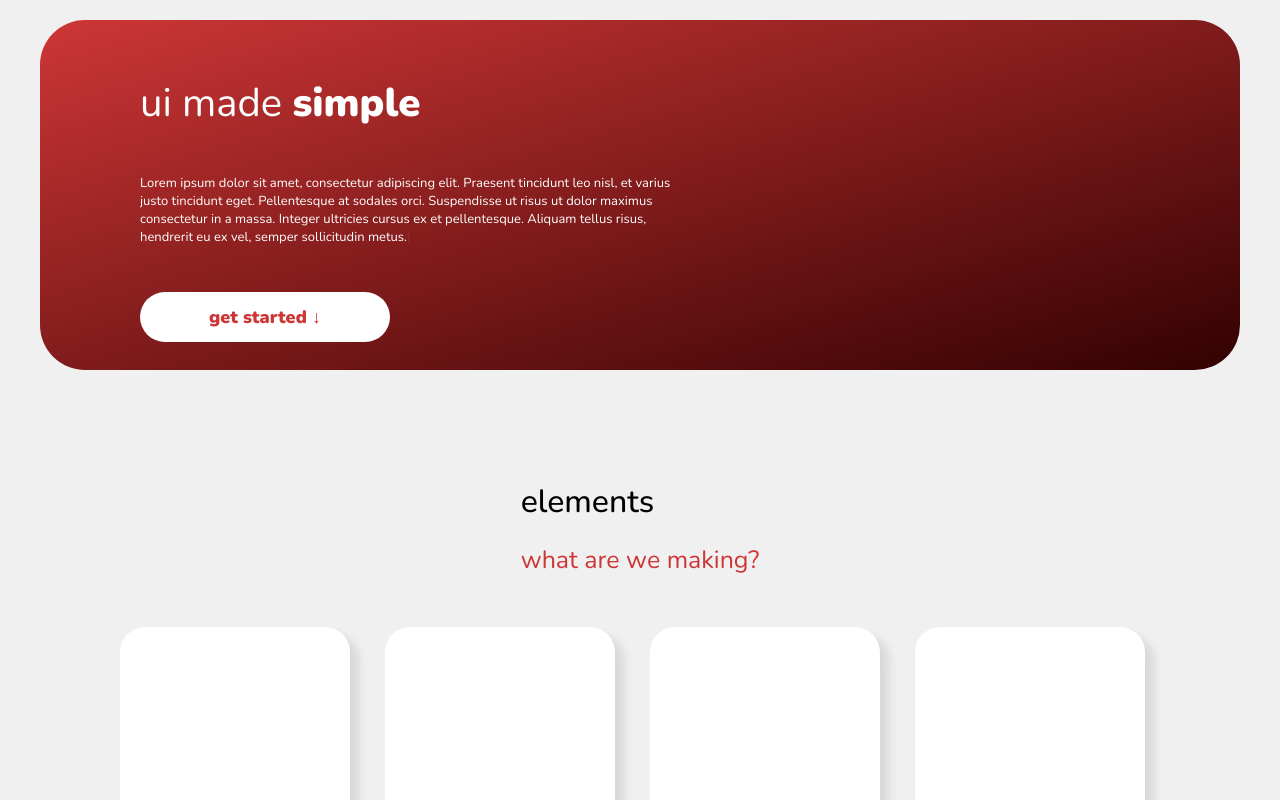
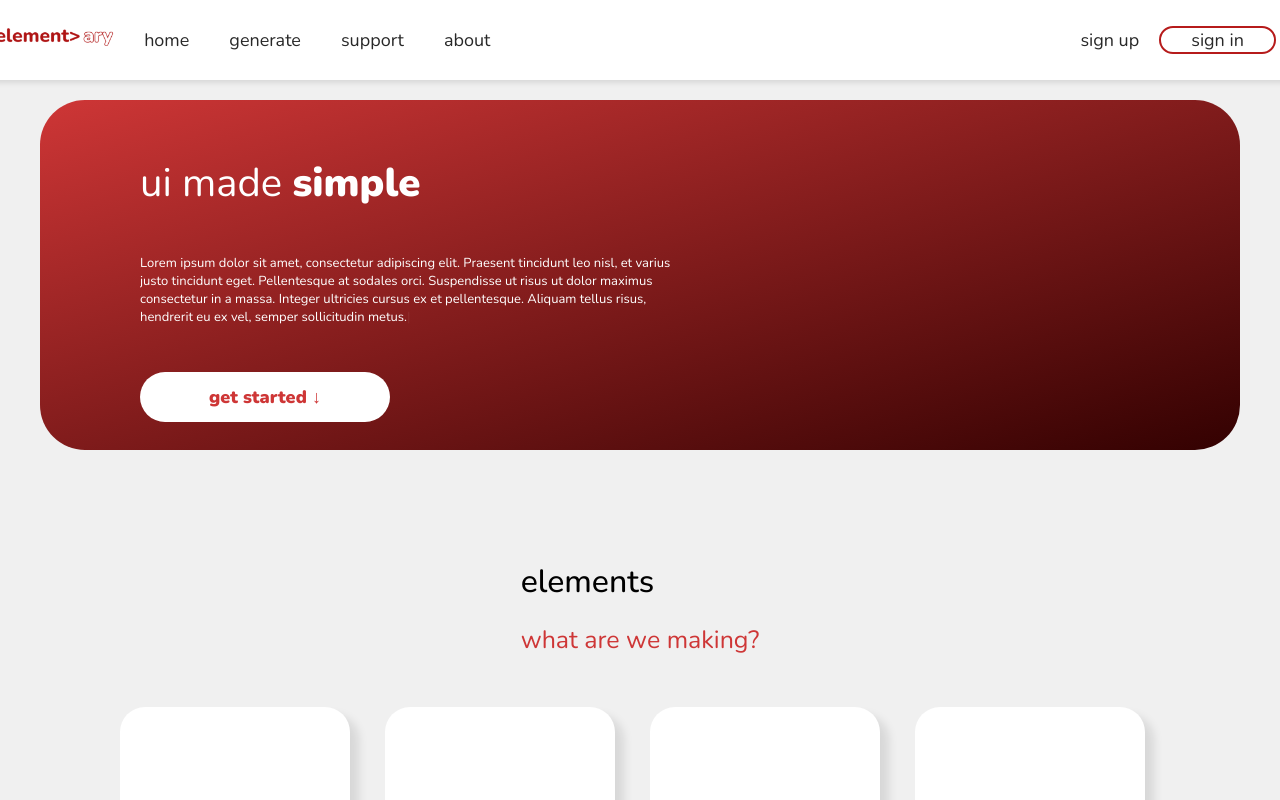
Before and after one commit to Team-RuBees/elementary, a React (Create React App) app in the folder elementary-app/: page /home in a window 1280 px wide. Shown: the top 800 px of the page. Built offline with nearby package versions, Linux system fonts and the light colour scheme.

Commit message:
updated HomePage.js, fixed NavBar visibility

```diff
--- a/elementary-app/src/pages/HomePage.js
+++ b/elementary-app/src/pages/HomePage.js
@@ -1,11 +1,12 @@
 import React from 'react';
 import '../assets/css/homePage.css'; // Import your CSS file
+import NavBar from '../components/NavBar'; // Import your NavBar component
 
 const HomePage = () => {
   return (
     <div>
       {<body>
-    <div w3-include-html="NavBar.html"></div>
+        <NavBar />
 
 {/* <!-------------------------1/3 SECTION start-------------------------> */}
 <div class="openingText-container">
```
